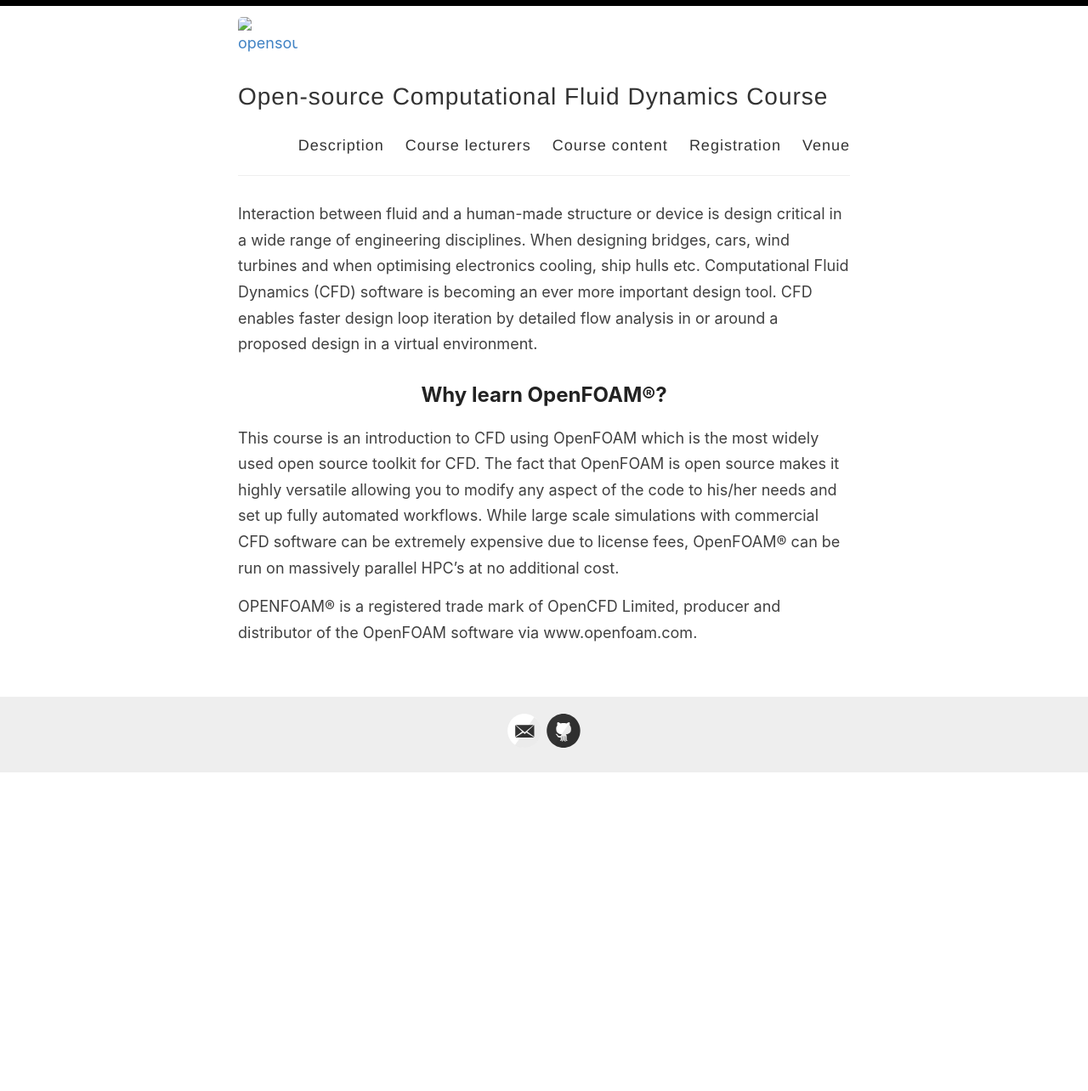
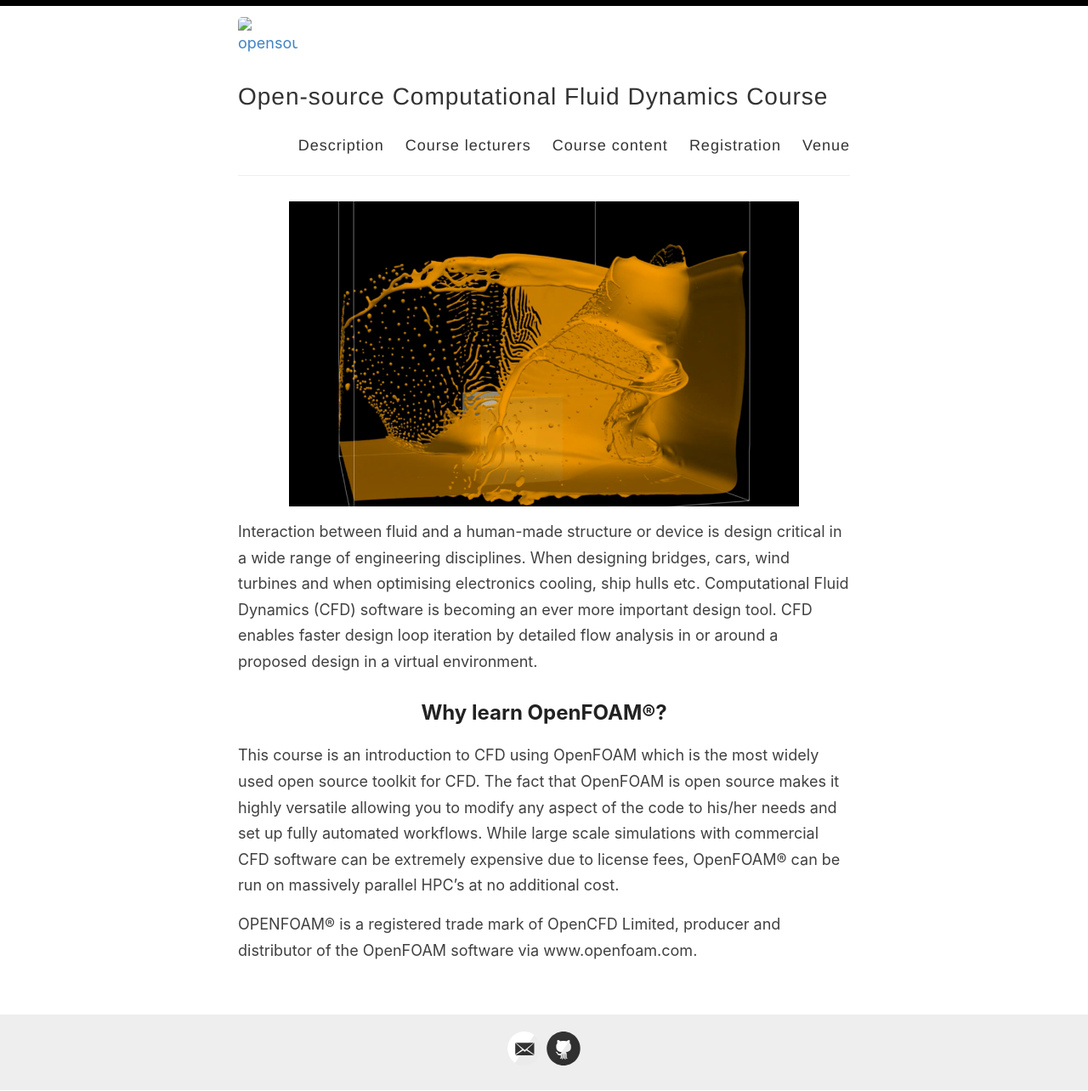
Before and after one commit to OpenSourceCFDCourse/opensourcecfdcourse.github.io, a Jekyll site: the page built from _pages/index.md, in a window 1280 px wide. Shown: the whole page at 85% size. Built offline with Jekyll 4.4.1, drawn with Linux system fonts in a browser that asks for light colours; before the commit the page ends 910 px from its top, so only the background shows below that.

Commit message:
Update index.md

```diff
--- a/_pages/index.md
+++ b/_pages/index.md
@@ -3,6 +3,8 @@
 title:
 permalink: /
 ---
+
+<img src="/assets/images/splash.png" width="600" class="center">
 
 Interaction between fluid and a human-made structure or device is design critical in a wide range of engineering disciplines. When designing bridges, cars, wind turbines and when optimising electronics cooling, ship hulls etc. Computational Fluid Dynamics (CFD) software is becoming an ever more important design tool. CFD enables faster design loop iteration by detailed flow analysis in or around a proposed design in a virtual environment.
 
```
